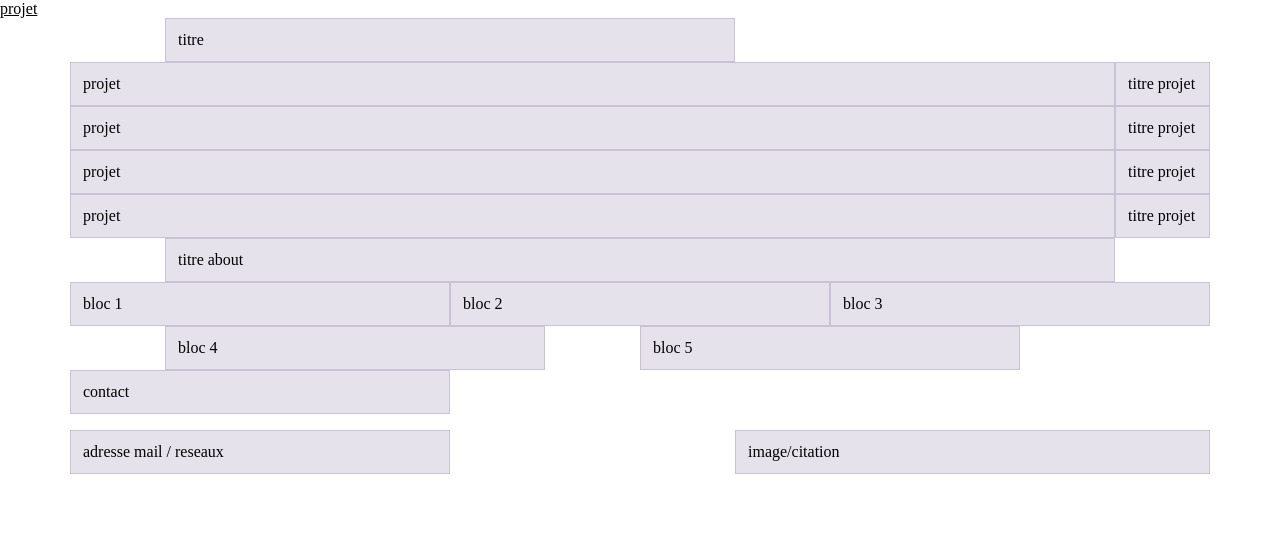
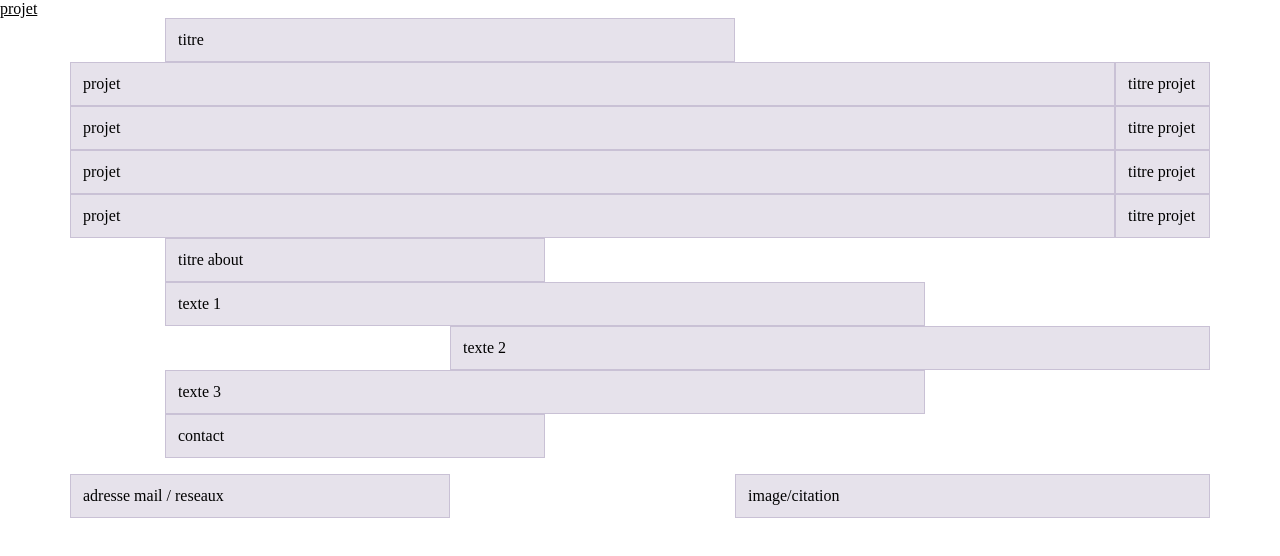
Before and after one commit to liloudemierre/site_portfolio, a website built with Parcel: page src/index.html in a window 1280 px wide. Built offline with nearby package versions, Linux system fonts and the light colour scheme.

Commit message:
bootstrap terminer

```diff
--- a/src/index.html
+++ b/src/index.html
@@ -7,7 +7,7 @@
     <link rel="stylesheet" href="scss/main.scss" />
   </head>
   <body>
-    <a href="projet.html">projet</a>
+    <a href="documentaire.html">projet</a>
 
     <div class="container">
       <div class="row">
@@ -40,21 +40,19 @@
     </div>
     <div class="container">
       <div class="row">
-        <div class="col-12 offset-xl-1 col-xl-10">titre about</div>
+        <div class="col-12 offset-xl-1 col-xl-4">titre about</div>
       </div>
     </div>
     <div class="container">
       <div class="row">
-        <div class="col-12 col-xl-4">bloc 1</div>
-        <div class="col-12 col-xl-4">bloc 2</div>
-        <div class="col-12 col-xl-4">bloc 3</div>
-        <div class="col-12 offset-xl-1 col-xl-4">bloc 4</div>
-        <div class="col-12 offset-xl-1 col-xl-4">bloc 5</div>
+        <div class="col-12 offset-xl-1 col-xl-8">texte 1</div>
+        <div class="col-12 offset-xl-4 col-xl-8">texte 2</div>
+        <div class="col-12 offset-xl-1 col-xl-8">texte 3</div>
       </div>
     </div>
     <div class="container">
       <div class="row">
-        <div class="col-12 col-xl-4">contact</div>
+        <div class="col-12 offset-xl-1 col-xl-4">contact</div>
       </div>
       <div class="row">
         <div class="col-12 col-xl-4">adresse mail / reseaux</div>
```
Also changed, not shown: src/documentaire.html (added, +17 -0 lines), src/projet.html (deleted, +0 -1 lines).
